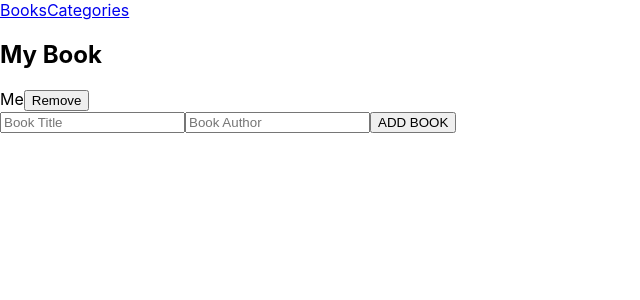
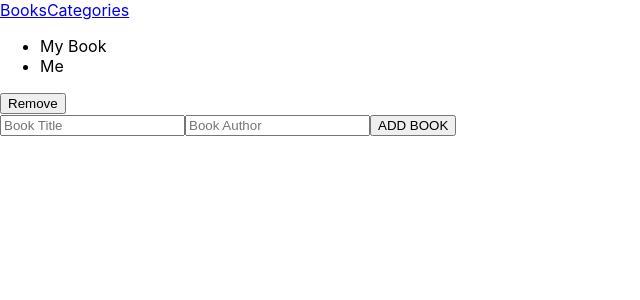
Before and after one commit to tonnymuchui/book-store, a React (Create React App) app: page / in a window 1280 px wide. Shown: the top 300 px of the page, without its empty margins (0-640 px from the left). Built offline with nearby package versions, Linux system fonts and the light colour scheme.

Commit message:
Update book component

```diff
--- a/src/components/Book.js
+++ b/src/components/Book.js
@@ -1,19 +1,31 @@
+import React from 'react';
 import PropTypes from 'prop-types';
+import { useDispatch } from 'react-redux';
+import { removeBook } from '../redux/books/books';
 
-function Book(props) {
-  const { title, author } = props;
+const Book = (props) => {
+  const dispatch = useDispatch();
+
+  const { title, author, id } = props;
+
+  const handleClick = (id) => {
+    dispatch(removeBook(id));
+  };
+
   return (
-    <div className="books-shelf">
-      <h2>{title}</h2>
-      <span>{author}</span>
-      <button type="submit">Remove</button>
+    <div className="book-shelf">
+      <ul className="book-list">
+        <li>{title}</li>
+        <li>{author}</li>
+      </ul>
+      <button className="remove-btn" onClick={() => handleClick(id)} type="button">Remove</button>
     </div>
   );
-}
+};
 
 Book.propTypes = {
-  title: PropTypes.string.isRequired,
-  author: PropTypes.string.isRequired,
-};
+  title: PropTypes.string,
+  author: PropTypes.string,
+}.isRequired;
 
 export default Book;
```
